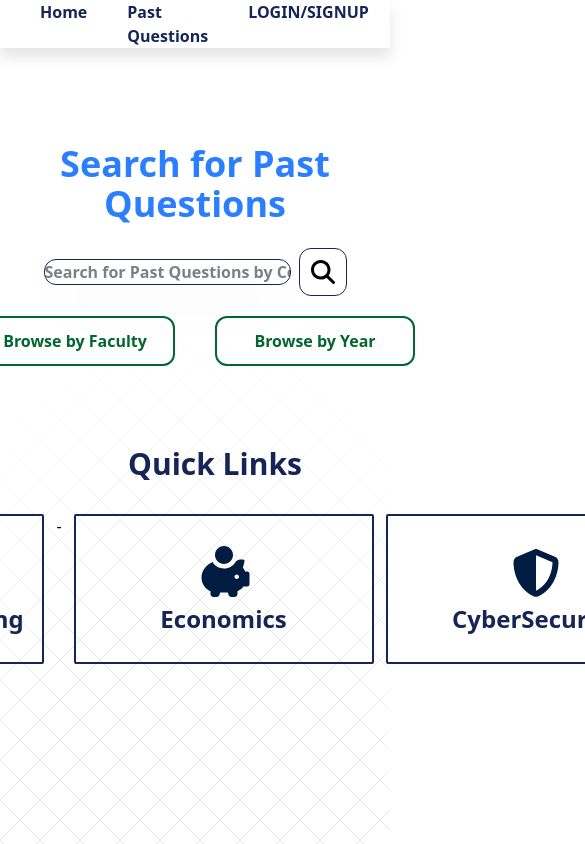
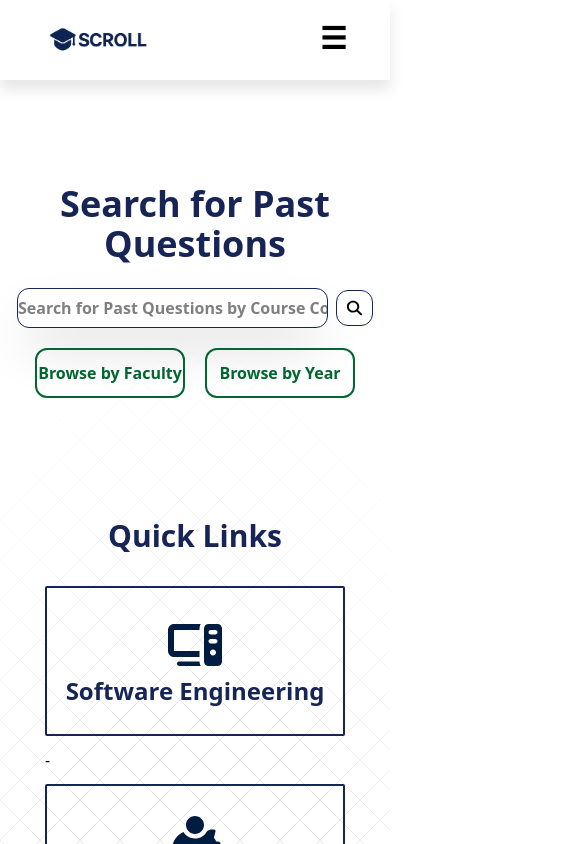
Before and after one commit to DOCTYPE-FRANCO/SCROLL, a React (Vite) app: page / in a window 390 px wide. Shown: the top 844 px of the page, 585 px wide, since content can reach past the window. Built offline with nearby package versions, Linux system fonts and the light colour scheme.

Commit message:
pq page working

```diff
--- a/package.json
+++ b/package.json
@@ -11,6 +11,7 @@
   },
   "dependencies": {
     "@tailwindcss/vite": "^4.1.13",
+    "axios": "^1.12.2",
     "react": "^19.1.1",
     "react-dom": "^19.1.1",
     "react-router-dom": "^7.9.3",
--- a/src/App.jsx
+++ b/src/App.jsx
@@ -6,7 +6,7 @@ import PQ from "./Components/PQ"
 
 function App() {
   return (
-    <div className="min-h-screen w-full bg-white relative">
+    <div className="flex flex-col justify-center  min-h-screen w-full bg-white relative">
       {/*  Diagonal Cross Grid Bottom Background */}
       <div
         className="absolute inset-0 z-0"
@@ -24,9 +24,9 @@ function App() {
       />
       {/* Your Content/Components */}
 
-      <div>
+      <div className="">
         <Header />
-        <div className="relative z-10">
+        <div className="relative z-10 p-10">
           <Routes>
             <Route path="/" element={<Homepage />}/>
             <Route path="/pastquestions" element={<PQ />}/>
--- a/src/Components/Herosection.jsx
+++ b/src/Components/Herosection.jsx
@@ -4,22 +4,22 @@ import Search from "../assets/Search.svg"
 function Herosection(){
     return(
         <div className="flex flex-col justify-center items-center mb-10">
-            <h1 className="flex justify-center items-center text-blue-500 font-bold text-center text-4xl md:text-5xl mb-6 max-w-[300px]">Search for Past Questions</h1>
+            <h1 className="flex justify-center items-center text-blue-950 font-bold text-center text-4xl md:text-5xl mb-6 md:max-w-[600px] max-w-[400px]">Search for Past Questions</h1>
 
             <div className="flex justify-center items-center mb-5 gap-2" >
                 <input
                     type="text"
-                    className="flex font-bold justify-center items-center border shadow-2xl rounded-xl border-blue-950 md:w-[550px] md:h-[50px] text-center"
+                    className="flex font-bold justify-center items-center border shadow-2xl rounded-xl border-blue-950 md:w-[550px] md:h-[50px] w-[330px] h-[40px] text-center"
                     placeholder="Search for Past Questions by Course Code, Year, or Keyword"
                 />
                 <button className="border border-blue-950  rounded-xl p-2">
-                    <img src={Search} className="w-[30px]" />
+                    <img src={Search} className="md:w-[30px] w-[20px]" />
                 </button>
             </div>
 
-            <div className="flex flex-row justify-center items-center gap-10">
-                <button className="font-bold  text-green-800 border-2 border-green-800 w-[200px] h-[50px] rounded-xl hover:bg-gray-400 transition-all duration-500">Browse by Faculty</button>
-                <button className="font-bold  text-green-800 border-2 border-green-800 w-[200px] h-[50px] rounded-xl hover:bg-gray-400 transition-all duration-500">Browse by Year</button>
+            <div className="flex flex-row justify-center items-center gap-5 md:gap-10">
+                <button className="font-bold  text-green-800 border-2 border-green-800 w-[150px] md:w-[200px] h-[50px] rounded-xl hover:bg-gray-400 transition-all duration-500">Browse by Faculty</button>
+                <button className="font-bold  text-green-800 border-2 border-green-800 w-[150px] md:w-[200px] h-[50px] rounded-xl hover:bg-gray-400 transition-all duration-500">Browse by Year</button>
 
             </div>
         </div>
--- a/src/Components/Homepage.jsx
+++ b/src/Components/Homepage.jsx
@@ -6,13 +6,13 @@ import Cyber from "../assets/cyberB.svg"
 import Economics from "../assets/economicsB.svg"
 function Homepage(){
     return(
-        <div className="pt-16 mb-10 mt-20">
+        <div className="homepage flex flex-col justify-center items-center pt-16 mb-10 mt-20">
             <Herosection/>
 
-            <div className="mt-20 pl-10 flex flex-col justify-center items-center">
+            <div className="mt-20 md:pl-10 flex flex-col justify-center items-center">
                 <h2 className="flex text-3xl text-blue-950 font-bold mb-8">Quick Links</h2>
 
-                <div className="flex md:flex-row gap-3">
+                <div className="flex flex-col md:flex-row gap-3">
                     <div className="flex flex-col justify-center items-center font-extrabold text-2xl border-2 border-blue-950 text-blue-950 w-[300px] h-[150px] rounded-xs hover:bg-blue-950 hover:text-white transition-all duration-500 active:bg-gray-600">
                         <img src={Computer} className="w-[60px]"/>
                         Software Engineering
--- a/src/Components/Navbar.jsx
+++ b/src/Components/Navbar.jsx
@@ -1,9 +1,11 @@
-import React from "react";
+import React, {useState} from "react";
 import { Link } from "react-router-dom";
 function Navbar(){
+
+    const [nav, setNav] = useState(true);
     return(
-        <div className="pr-32">
-            <ul className="flex flex-row text-blue-950 gap-10 font-bold ">
+        <div className=" ">
+            <ul className="hidden md:flex md:flex-row text-blue-950 gap-10 font-bold pr-32">
                 <li className="hover:text-gray-400 active:text-gray-200">
                     <Link to="/">Home</Link>
                 </li>
@@ -14,6 +16,11 @@ function Navbar(){
                     <Link to="#">LOGIN/SIGNUP</Link>
                 </li>
             </ul>
+
+            <div className="md:hidden w-[70px] h-[40px]">
+                <button className="text-black font-bold text-3xl">☰</button>
+            </div>
+
         </div>
     );
 }
--- a/src/Components/PQ.jsx
+++ b/src/Components/PQ.jsx
@@ -1,8 +1,47 @@
-import React from "react";
+import React, {useState, useEffect} from "react";
+import axios from "axios";
 function PQ(){
+    const [questions, setQuestions] = useState([]);
+
+    async function getQuestions(){
+        try{
+            const response = await axios.get("http://localhost:8080/questions/getall")
+            setQuestions(response.data);
+            console.log(response);
+        }catch (error){
+            console.log(error);
+        }
+    }
+    useEffect(() => {
+        getQuestions();
+    },[])
     return(
-        <div className="mt-28">
-            <h1 className="font-bold text-5xl text-blue-950 text-center">PAST QUESTIONS</h1>
+        <div className="-mt-28">
+            <h1 className="font-bold text-4xl text-blue-950 text-center mb-10">PAST QUESTIONS</h1>
+
+            <div className="flex flex-col md:flex-row gap-9">
+                {questions.map((question) => (
+                    <div
+                        key={question.id}
+                        className="bg-white w-[300px] h-[170px] border-2 border-gray-500 shadow-2xl"
+                    >
+                        <div className="flex flex-col gap-2 p-2">
+                            <p className="text-gray-800 text-2xl font-extrabold">{question.courseCode}</p>
+                            <p className="text-gray-600  font-bold">{question.courseName}</p>
+                            <p className="text-gray-400  font-bold">{question.year}</p>
+                        </div>
+
+                        <div className="flex justify-end pr-2">
+                            <a
+                                href={question.imageURL}
+                                className="px-4 py-2 rounded-2xl bg-gray-800 text-white font-bold hover:bg-gray-600 hover:text-black transition-colors duration-300 cursor-pointer"
+                            >
+                                View
+                            </a>
+                        </div>
+                    </div>
+                ))}
+            </div>
         </div>
     );
 }
```
Also changed, not shown: 1 other file (tests, documents, lock files or other folders).
